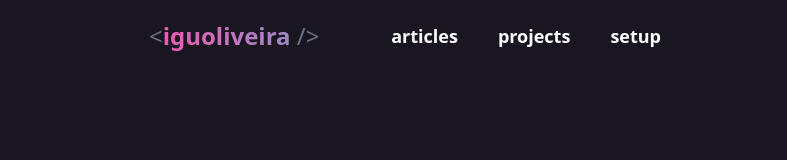
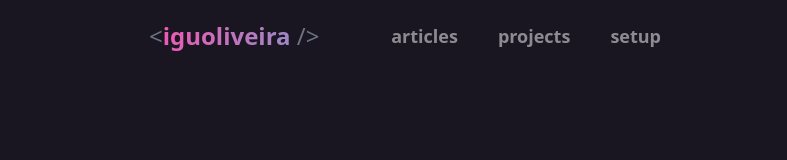
Before and after one commit to iguoliveira/blog, an Astro site: page / in a window 1280 px wide. Shown: the top 160 px of the page, without its empty margins (235-1022 px from the left). Built offline with nearby package versions, Linux system fonts and the light colour scheme; Astro itself is replaced by a stand-in of ours.

Commit message:
FIX links color

```diff
--- a/src/components/Navbar.astro
+++ b/src/components/Navbar.astro
@@ -15,7 +15,7 @@ const links: { title: string; route: string }[] = [
       links.map((link) => (
         <a
           href={link.route}
-          class="text-lg font-bold lowercase hover:text-gray-300"
+          class="text-lg font-bold lowercase hover:opacity-70 opacity-50"
         >
           {link.title}
         </a>
```
